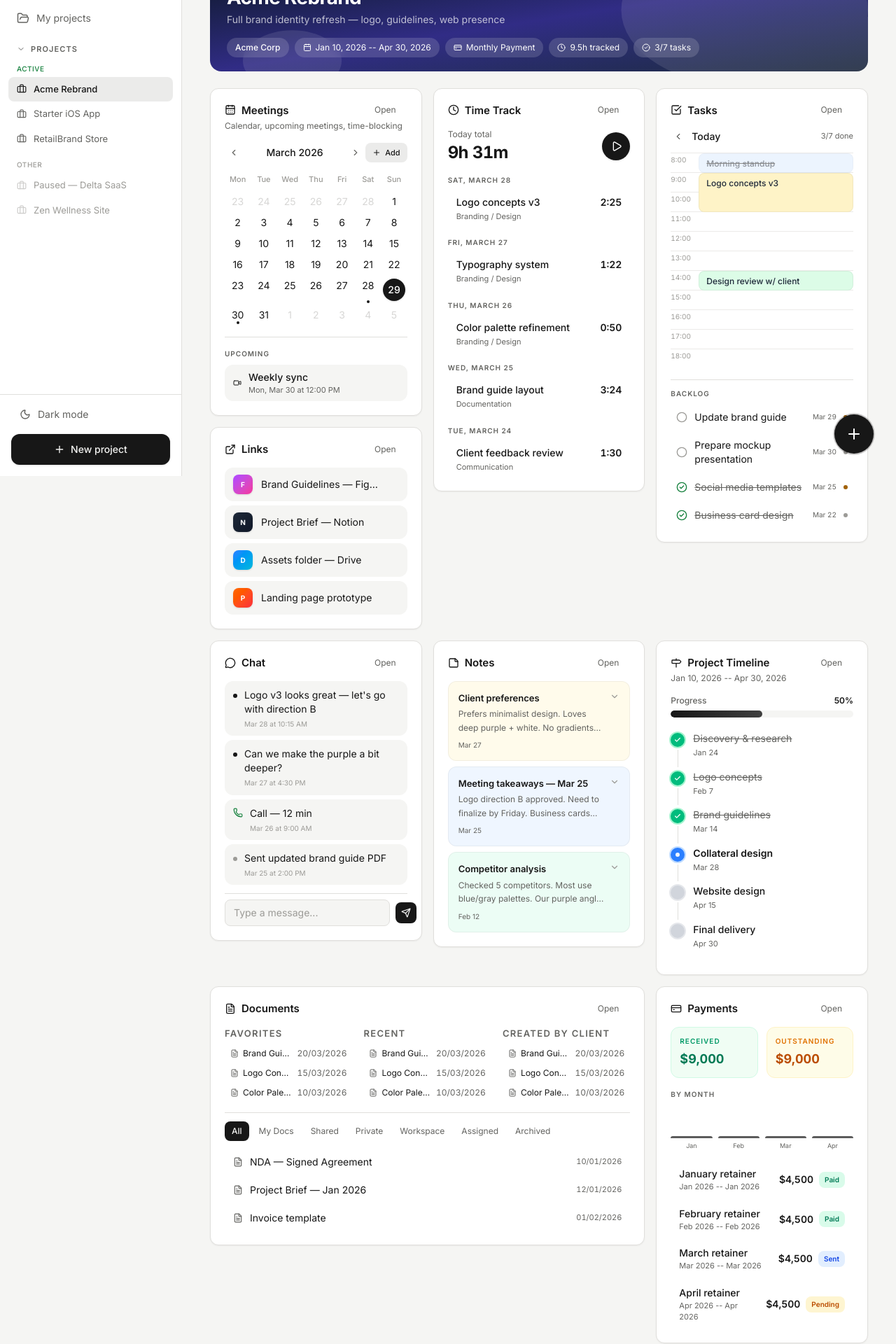
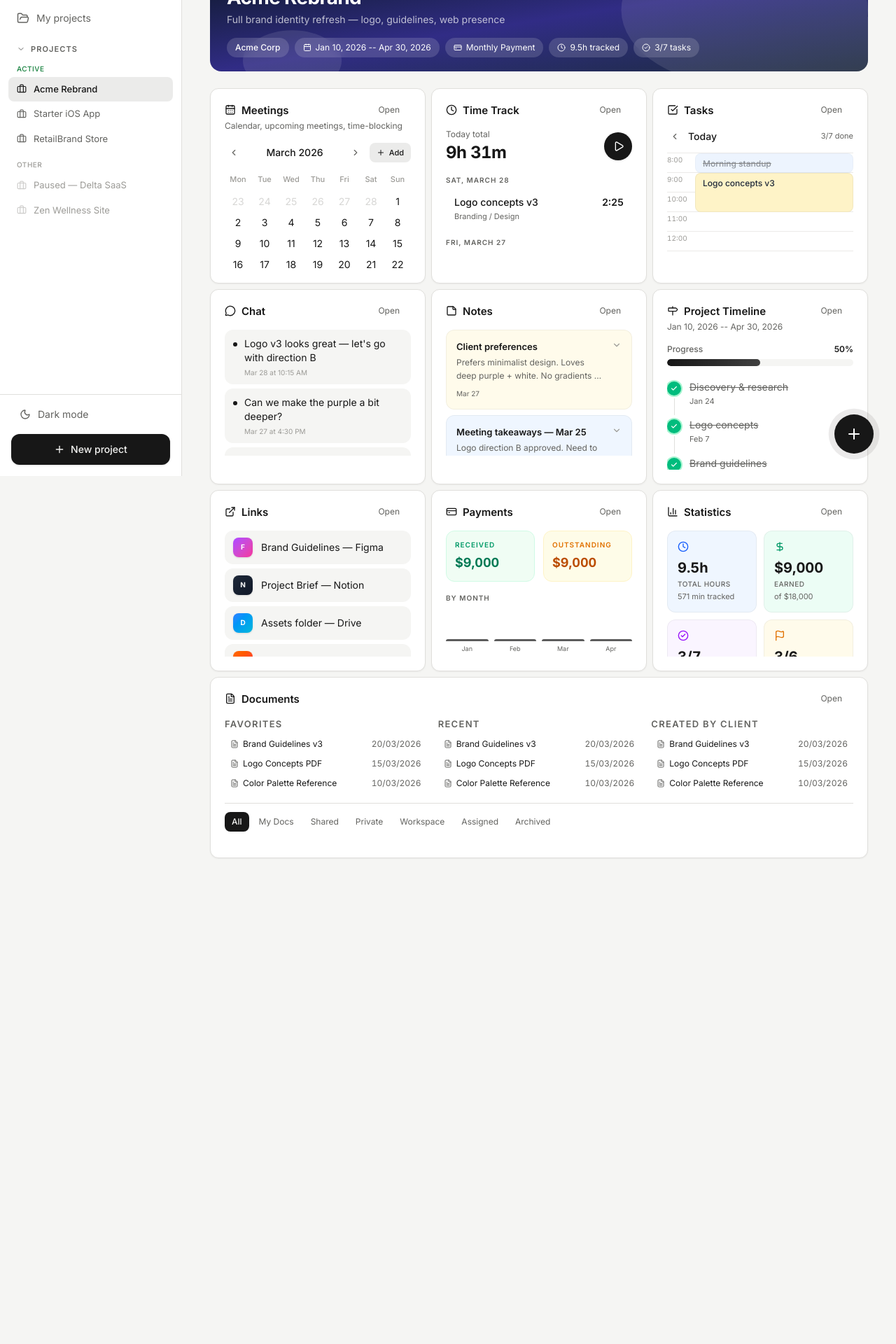
Before and after one commit to uladzik/test, a Next.js app in the folder freelance/: page /projects/1 in a window 1280 px wide. Shown: the part 120-2040 px from the top of the page at 70% size. After the commit the page ends 1386 px from the top, so only its background shows below. Built offline with nearby package versions, Linux system fonts and the light colour scheme.

Commit message:
AI Memory Update: 2026-04-01 23:27

```diff
--- a/freelance/src/app/projects/[projectId]/page.tsx
+++ b/freelance/src/app/projects/[projectId]/page.tsx
@@ -113,22 +113,15 @@ export default async function ProjectDashboardPage({
       </div>
 
       {/* Bento grid layout */}
-      <div className="grid grid-cols-1 md:grid-cols-2 lg:grid-cols-3 gap-4 items-start">
-        {/* Row 1: [Meetings + Links] | TimeTrack | Tasks */}
-        <div className="flex flex-col gap-4">
+      <div className="grid grid-cols-1 md:grid-cols-2 lg:grid-cols-3 gap-2">
+        {/* Row 1 */}
         <MeetingsCard projectId={projectId} meetings={meetings} />
-          <LinksCard projectId={projectId} links={links} />
-        </div>
-
         <TimeTrackCard projectId={projectId} entries={timeEntries} />
-
         <TasksCard projectId={projectId} tasks={tasks} />
 
-        {/* Row 2: Chat + Notes + Timeline */}
+        {/* Row 2 */}
         <ChatCard projectId={projectId} messages={chatMessages} />
-
         <NotesCard projectId={projectId} notes={notes} />
-
         <TimelineCard
           projectId={projectId}
           milestones={milestones}
@@ -136,12 +129,8 @@ export default async function ProjectDashboardPage({
           endDate={project.endDate}
         />
 
-        {/* Row 3: Documents + Payments + Stats */}
-        <div className="lg:col-span-2">
-          <DocumentsCard projectId={projectId} documents={documents} />
-        </div>
-
-        <div className="flex flex-col gap-4">
+        {/* Row 3 */}
+        <LinksCard projectId={projectId} links={links} />
         <PaymentsCard projectId={projectId} payments={payments} />
         <StatsCard
           projectId={projectId}
@@ -150,6 +139,10 @@ export default async function ProjectDashboardPage({
           tasks={tasks}
           milestones={milestones}
         />
+
+        {/* Row 4: Documents full-width */}
+        <div className="lg:col-span-3">
+          <DocumentsCard projectId={projectId} documents={documents} />
         </div>
       </div>
 
--- a/freelance/src/components/modules/module-card-wrapper.tsx
+++ b/freelance/src/components/modules/module-card-wrapper.tsx
@@ -37,7 +37,7 @@ export function ModuleCardWrapper({
         <p className="text-xs text-[var(--muted)] mb-4">{subtitle}</p>
       )}
       {!subtitle && <div className="mb-3" />}
-      <div className="flex-1">{children}</div>
+      <div className="overflow-y-auto max-h-[180px] scrollbar-thin">{children}</div>
     </div>
   );
 }
```
Lines whose indentation alone changed are shown as unchanged.
